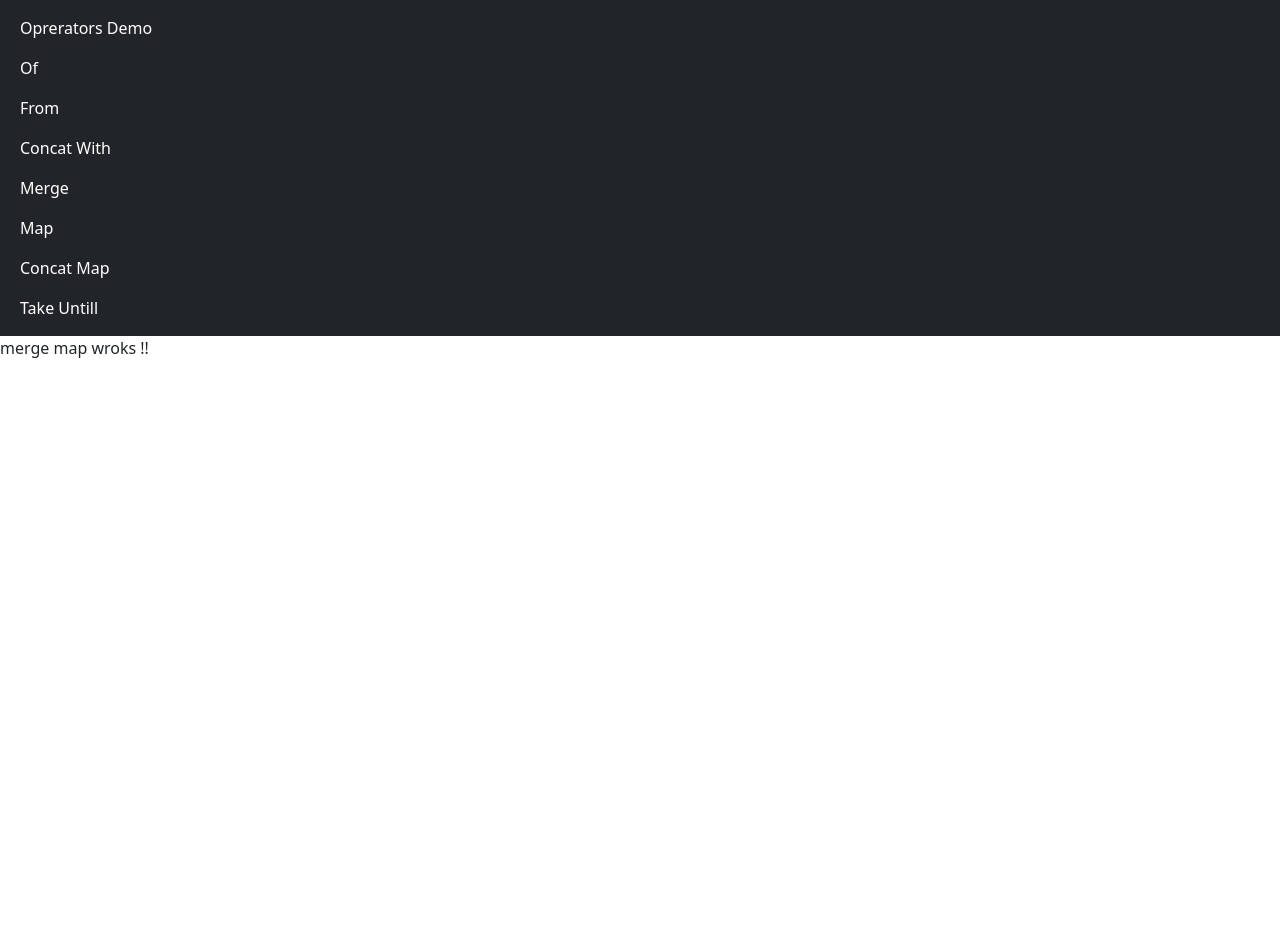
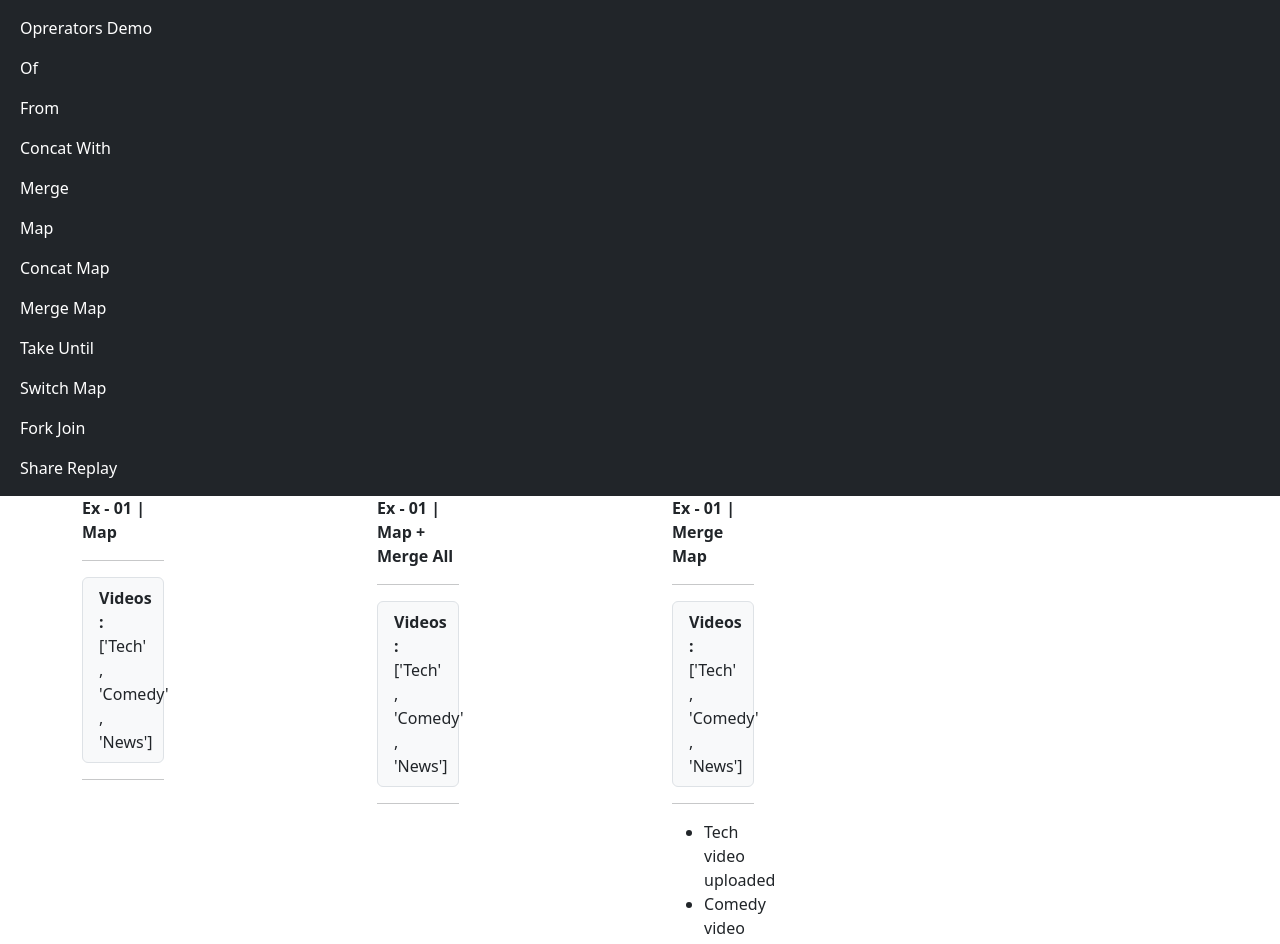
Before and after one commit to heetpatel7848/operators-demo, an Angular app: page /merge-map in a window 1280 px wide. Shown: the top 944 px of the page. Before the commit the page ends 800 px from the top, so only its background shows below. Built offline with nearby package versions, Linux system fonts and the light colour scheme.

Commit message:
created merge map operator adn utility service

```diff
--- a/src/app/mergemap-operator/mergemap-operator.component.html
+++ b/src/app/mergemap-operator/mergemap-operator.component.html
@@ -1 +1,37 @@
-<p>merge map wroks !!</p>
+<div class="container">
+  <div class="row">
+    <div class="col-md-4">
+      <strong> Ex - 01 | Map </strong>
+      <hr />
+      <p class="bg-light py-2 px-3 border rounded">
+        <strong> Videos : </strong> ['Tech' , 'Comedy' , 'News']
+      </p>
+      <hr />
+      <ul id="elContainer"></ul>
+    </div>
+  </div>
+
+  <div class="row">
+    <div class="col-md-4">
+      <strong> Ex - 01 | Map + Merge All </strong>
+      <hr />
+      <p class="bg-light py-2 px-3 border rounded">
+        <strong> Videos : </strong> ['Tech' , 'Comedy' , 'News']
+      </p>
+      <hr />
+      <ul id="elContainer2"></ul>
+    </div>
+  </div>
+
+  <div class="row">
+    <div class="col-md-4">
+      <strong> Ex - 01 | Merge Map </strong>
+      <hr />
+      <p class="bg-light py-2 px-3 border rounded">
+        <strong> Videos : </strong> ['Tech' , 'Comedy' , 'News']
+      </p>
+      <hr />
+      <ul id="elContainer3"></ul>
+    </div>
+  </div>
+</div>
--- a/src/app/mergemap-operator/mergemap-operator.component.scss
+++ b/src/app/mergemap-operator/mergemap-operator.component.scss
@@ -0,0 +1,3 @@
+.container{
+    display: flex;
+}
--- a/src/app/mergemap-operator/mergemap-operator.component.ts
+++ b/src/app/mergemap-operator/mergemap-operator.component.ts
@@ -1,12 +1,37 @@
-import { Component } from '@angular/core';
-import { Subscription } from 'rxjs';
+import { Component, OnInit } from '@angular/core';
+import { Subscription, from, map, mergeAll, mergeMap, of } from 'rxjs';
 import { OperatorService } from '../service/operator.service';
+import { DesignUtilityService } from '../service/design-utility.service';
 
 @Component({
   selector: 'app-mergemap-operator',
   templateUrl: './mergemap-operator.component.html',
   styleUrls: ['./mergemap-operator.component.scss']
 })
-export class MergemapOperatorComponent {
+export class MergemapOperatorComponent implements OnInit {
+
+
+  getData(data: string) {
+    return of(data + ' video uploaded');
+  }
+
+  constructor(private du: DesignUtilityService) { }
+
+  ngOnInit(): void {
+    const source = from(['Tech', 'Comedy', 'News']);
+
+    source.pipe(
+      mergeMap(res => this.getData(res),
+
+      )
+    ).subscribe(res => {
+      console.log(res);
+      this.du.print(res, 'elContainer3')
+    })
+
+
+  }
+
+
 
 }
--- a/src/app/navbar/navbar.component.html
+++ b/src/app/navbar/navbar.component.html
@@ -31,8 +31,17 @@
 
             <a class="nav-link active" routerLink="concat-map"> Concat Map </a>
 
-            <!-- <a class="nav-link active" routerLink="merge-map"> Merge Map </a> -->
-            <a class="nav-link active" routerLink="take-until"> Take Untill </a>
+            <a class="nav-link active" routerLink="merge-map"> Merge Map </a>
+
+            <a class="nav-link active" routerLink="take-until"> Take Until </a>
+
+            <a class="nav-link active" routerLink="switch-map"> Switch Map </a>
+
+            <a class="nav-link active" routerLink="fork-join"> Fork Join</a>
+
+            <a class="nav-link active" routerLink="share-replay">
+              Share Replay
+            </a>
           </li>
         </ul>
       </div>
--- /dev/null
+++ b/src/app/service/design-utility.service.ts
@@ -0,0 +1,16 @@
+import { Injectable } from '@angular/core';
+
+@Injectable({
+  providedIn: 'root'
+})
+export class DesignUtilityService {
+
+  constructor() { }
+
+  print(val: string, containerId: string) {
+    let el = document.createElement('li');
+    el.innerText = val;
+
+    document.getElementById(containerId)?.appendChild(el);
+  }
+}
```
